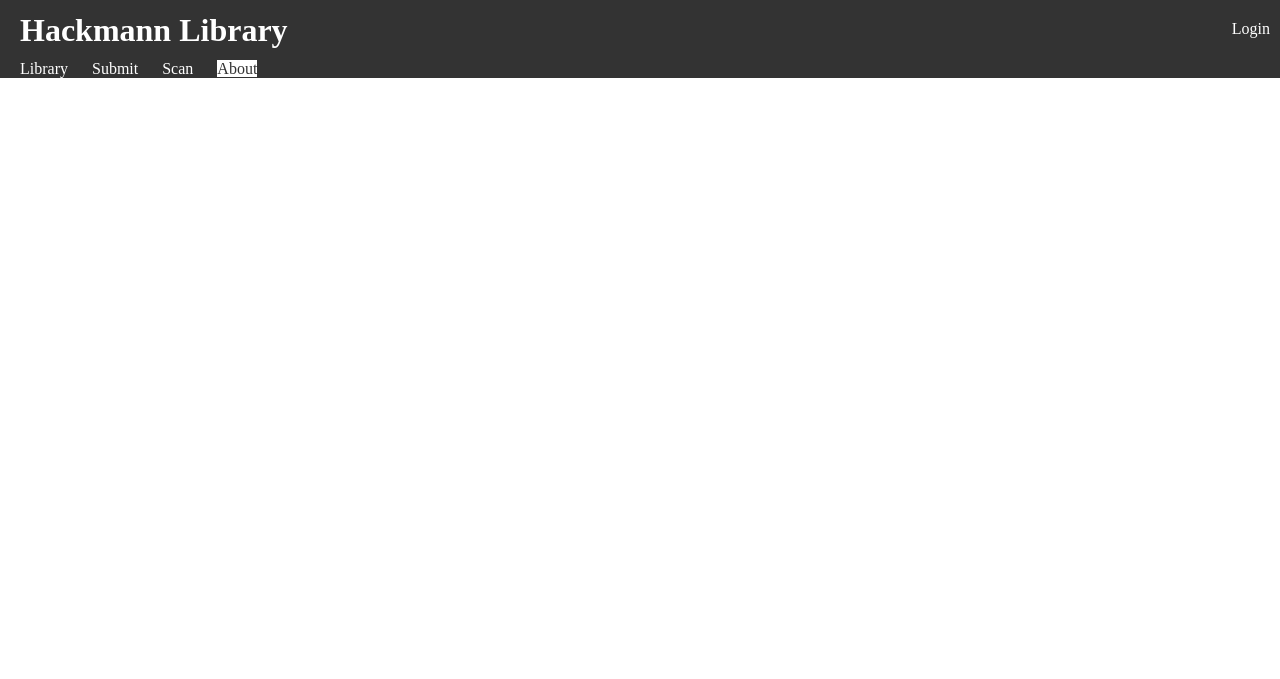
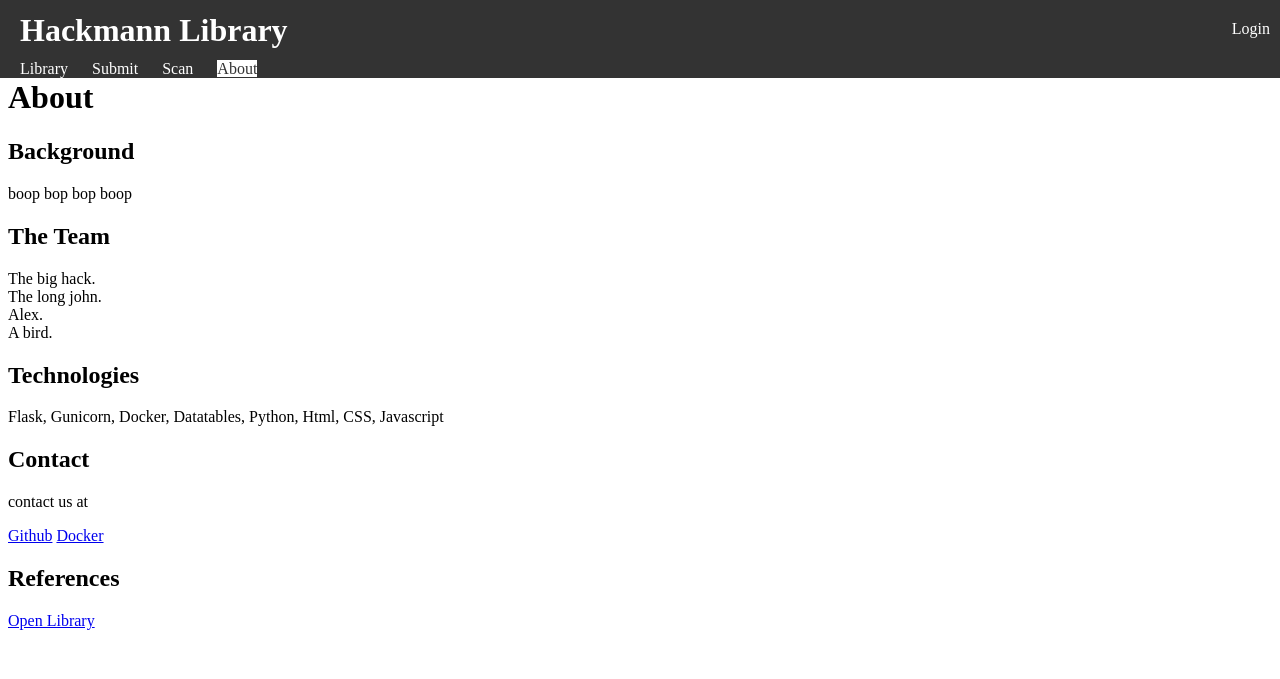
Before and after one commit to HackmannInterns/bookshelfdb, a Flask app: page /about in a window 1280 px wide. Shown: the top 679 px of the page. Run offline with Flask 3, Linux system fonts and the light colour scheme.

Commit message:
more work on the about page to get started with

```diff
--- a/templates/about.html
+++ b/templates/about.html
@@ -7,13 +7,50 @@
     <meta name="viewport" content="width=device-width, initial-scale=1.0">
     <title>About Page</title>
     <style>
+        body {
+            padding: 50px 0;
+        }
 
+        @media only screen and (max-width: 40em) {
+            body {
+                padding: 75px 0;
+            }
+        }
     </style>
 </head>
 {% include "header.html" %}
 
 <body>
+    <h1>About</h1>
+
+    <h2>Background</h2>
+    <p>boop bop bop boop</p>
+
+    <h2>The Team</h2>
+    <p>
+        The big hack.<br>
+        The long john.<br>
+        Alex.<br>
+        A bird.
+    </p>
+
+    <h2>Technologies</h2>
+    <p>
+        Flask, Gunicorn, Docker, Datatables, Python, Html, CSS, Javascript
+    </p>
+
+    <h2>Contact</h2>
+    <p>contact us at</p>
+    <a href="https://github.com/HackmannInterns/bookshelfdb">Github</a>
+    <a href="https://hub.docker.com/r/alexreynen/bookshelfdb">Docker</a>
+
+    <h2>References</h2>
+    <a href="https://openlibrary.org/">Open Library</a>
+
+
+
     <!-- introduction -->
+    <!-- maybe some pictures of some books -->
     <!-- background
          Values (maybe)
          Team
```
Lines whose indentation alone changed are shown as unchanged.
